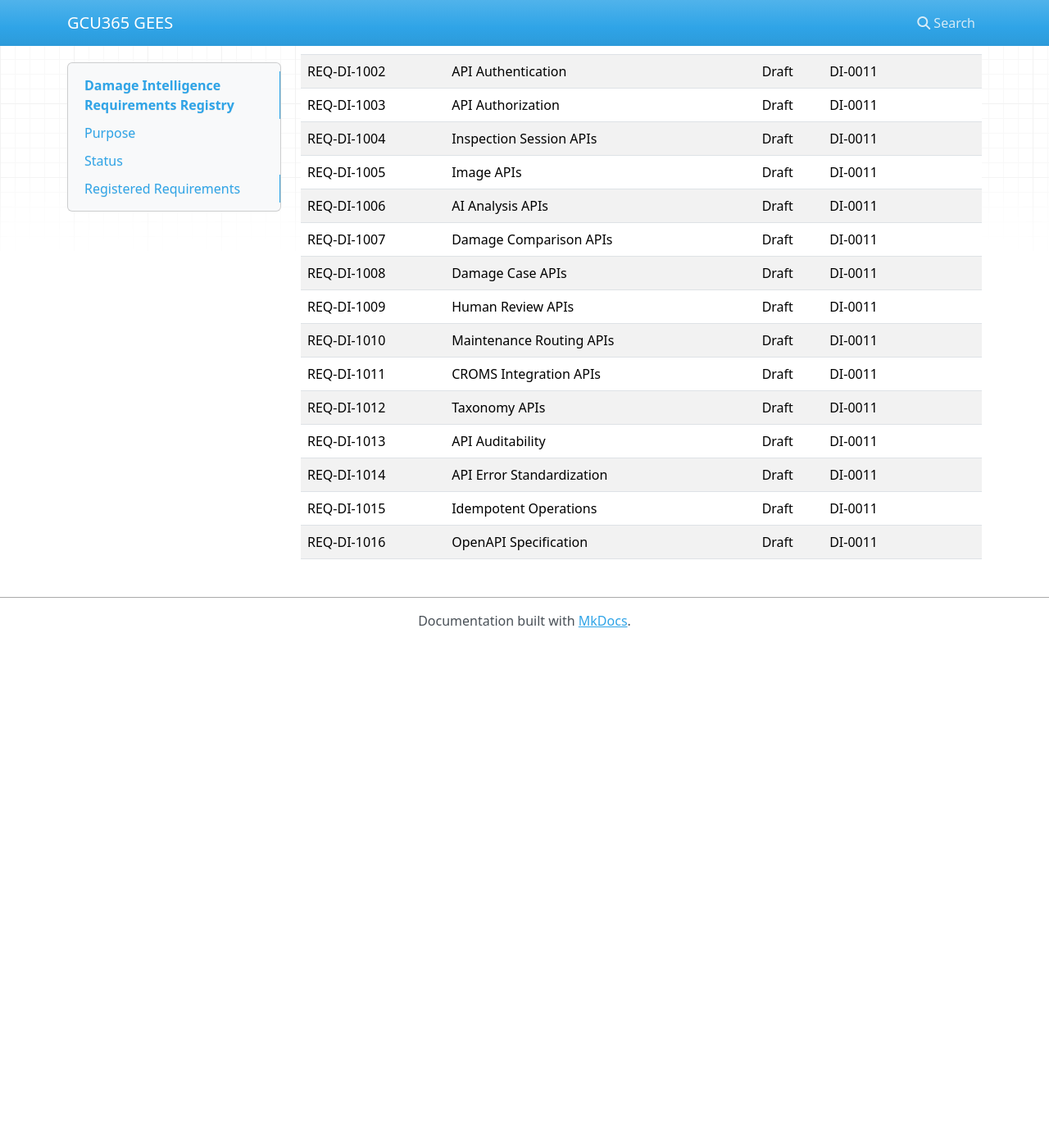
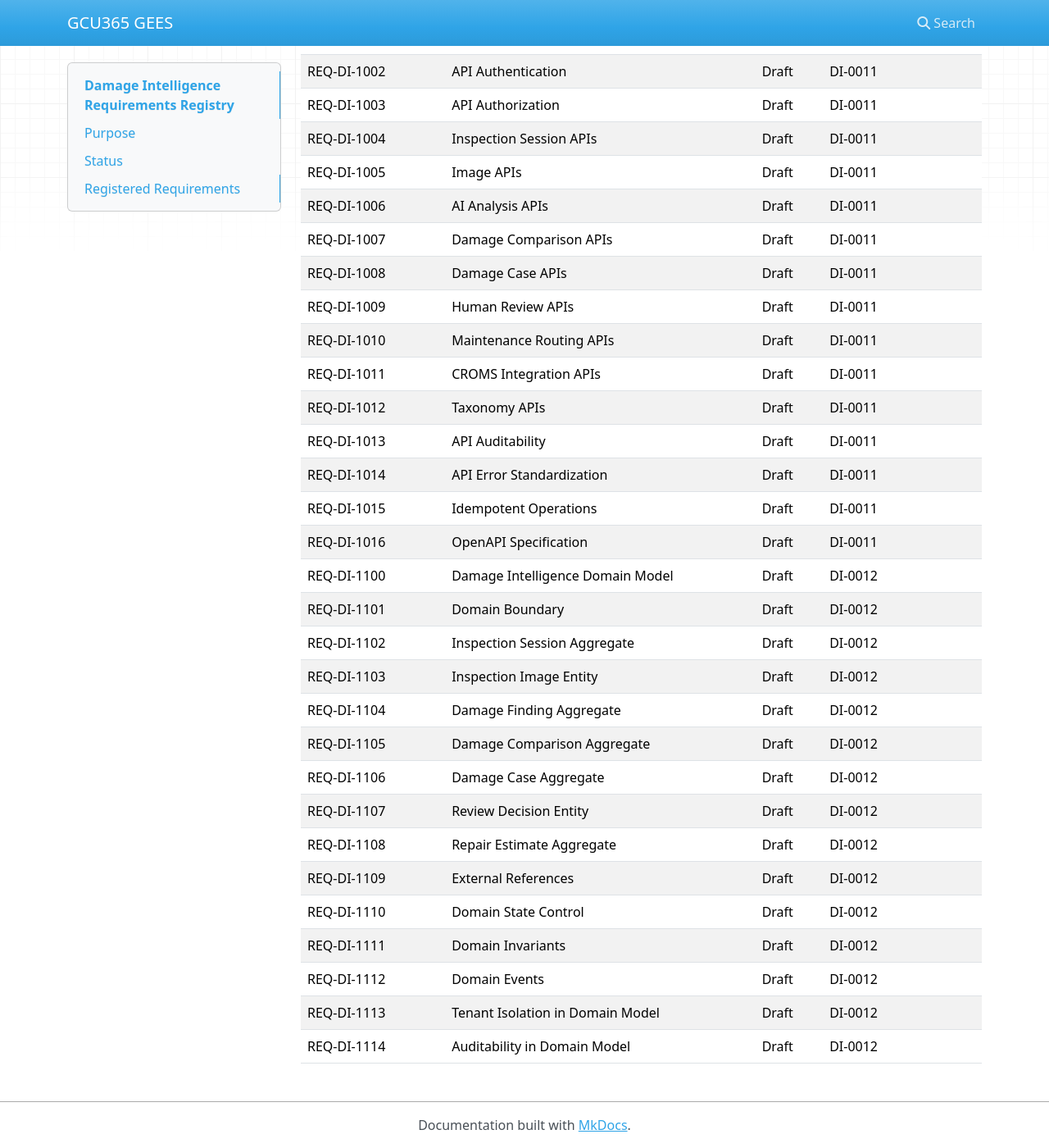
Before and after one commit to My10Sons/GCU365GEES, an MkDocs documentation site: the page built from docs/99-Appendices/Requirement-Registry/DAMAGE.md, in a window 1280 px wide and 1400 px high, scrolled down 6610 px. Shown: the whole window at 82% size. Built offline with MkDocs 1.6.1, drawn with Linux system fonts in a browser that asks for light colours; nearby versions of some CDN libraries; before the commit the page ends 7395 px from its top, so only the background shows below that.

Commit message:
Update DAMAGE.md

```diff
--- a/docs/99-Appendices/Requirement-Registry/DAMAGE.md
+++ b/docs/99-Appendices/Requirement-Registry/DAMAGE.md
@@ -179,3 +179,18 @@ Requirements have been registered below.
 | REQ-DI-1014 | API Error Standardization | Draft | DI-0011 | Standard error responses |
 | REQ-DI-1015 | Idempotent Operations | Draft | DI-0011 | Idempotency for important operations |
 | REQ-DI-1016 | OpenAPI Specification | Draft | DI-0011 | OpenAPI required before implementation complete |
+| REQ-DI-1100 | Damage Intelligence Domain Model | Draft | DI-0012 | Logical domain model for Damage Intelligence |
+| REQ-DI-1101 | Domain Boundary | Draft | DI-0012 | Separate owned objects from external references |
+| REQ-DI-1102 | Inspection Session Aggregate | Draft | DI-0012 | InspectionSession governs workflow and evidence |
+| REQ-DI-1103 | Inspection Image Entity | Draft | DI-0012 | InspectionImage belongs to InspectionSession |
+| REQ-DI-1104 | Damage Finding Aggregate | Draft | DI-0012 | Model detected/reported/reviewed damage |
+| REQ-DI-1105 | Damage Comparison Aggregate | Draft | DI-0012 | Model historical comparison results |
+| REQ-DI-1106 | Damage Case Aggregate | Draft | DI-0012 | Model operational damage case handling |
+| REQ-DI-1107 | Review Decision Entity | Draft | DI-0012 | Capture authorized human decisions |
+| REQ-DI-1108 | Repair Estimate Aggregate | Draft | DI-0012 | Advisory estimates separate from actual costs |
+| REQ-DI-1109 | External References | Draft | DI-0012 | Reference externally owned domain objects |
+| REQ-DI-1110 | Domain State Control | Draft | DI-0012 | Define lifecycle states for aggregates |
+| REQ-DI-1111 | Domain Invariants | Draft | DI-0012 | Enforce evidence, AI, review, taxonomy, and audit invariants |
+| REQ-DI-1112 | Domain Events | Draft | DI-0012 | Emit events for lifecycle changes |
+| REQ-DI-1113 | Tenant Isolation in Domain Model | Draft | DI-0012 | Tenant isolation support in domain objects |
+| REQ-DI-1114 | Auditability in Domain Model | Draft | DI-0012 | Audit significant state and decision changes |
```
